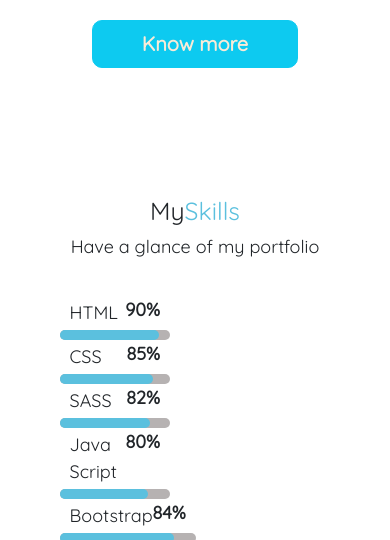
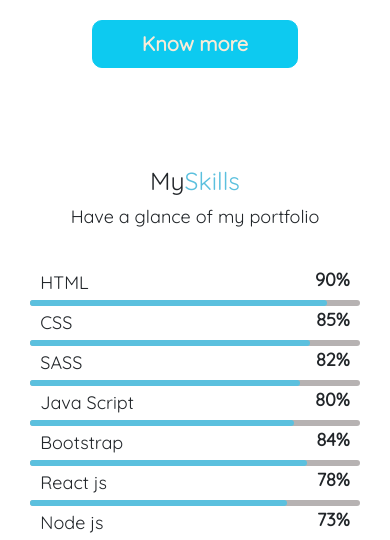
Before and after one commit to ojayde1/Lafolio, a plain HTML site: page about.html in a window 390 px wide. Shown: the part 1231-1771 px from the top of the page. Drawn offline with nearby package versions, Linux system fonts and the light colour scheme; a web font is replaced by a local one.

Commit message:
Update styles.css

```diff
--- a/styles.css
+++ b/styles.css
@@ -396,3 +396,24 @@
      }
 
 }
+
+@media only screen and (max-width: 768px) {
+  #skill-section {
+    padding: 50px 5%;
+  }
+
+  .skill-main {
+    grid-template-columns: 1fr;
+    column-gap: 0;
+    row-gap: 50px;
+  }
+
+  .skill-bar .bar {
+    height: 6px;
+    border-radius: 10px;
+  }
+
+  .skill-bar .bar span {
+    border-radius: 10px;
+  }
+}
```
